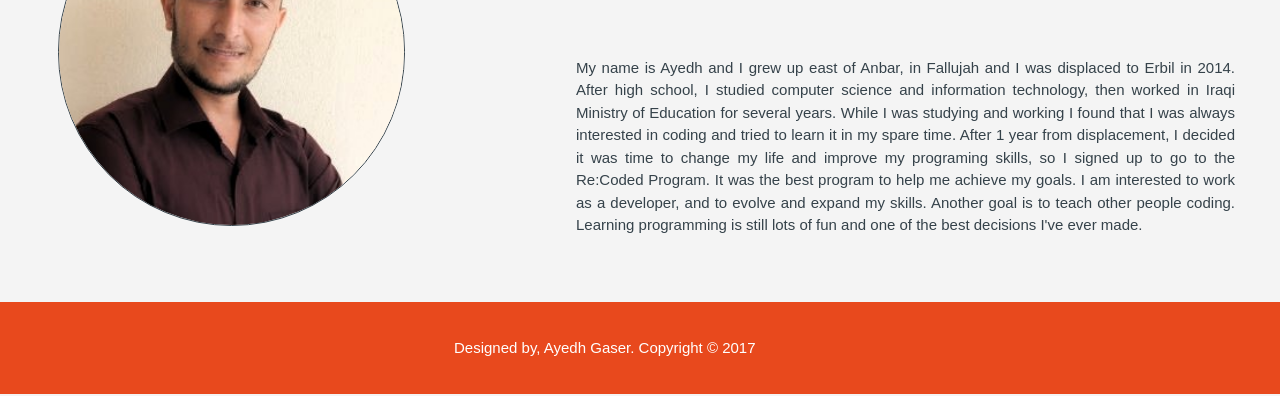
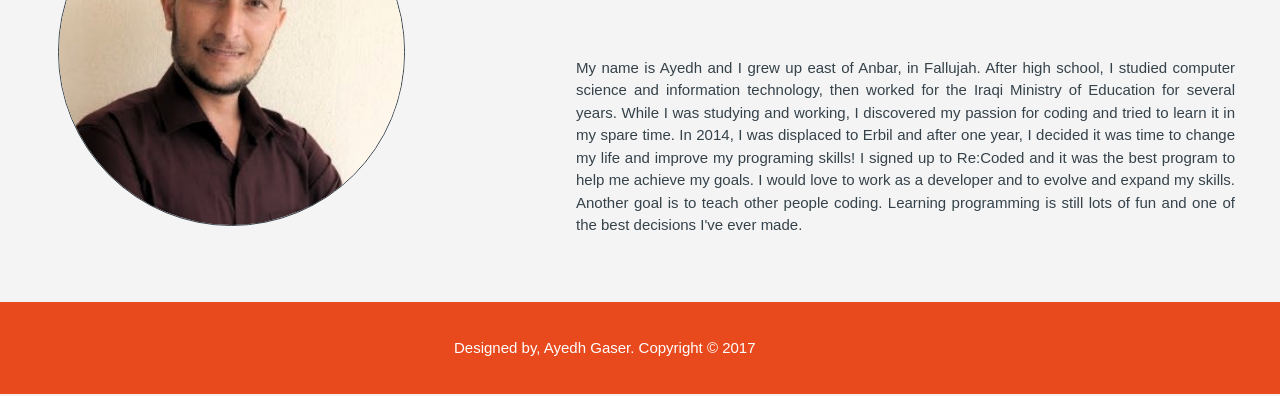
Before and after one commit to AyedhSh/AyedhSh.github.io, a plain HTML site: page about.html in a window 1280 px wide. Shown: the part 404-800 px from the top of the page. Drawn offline with Linux system fonts and the light colour scheme; a web font is replaced by a local one.

Commit message:
correct a small grammatical errors in about me page

```diff
--- a/about.html
+++ b/about.html
@@ -53,7 +53,7 @@
     <p id="bigtitle">Hello! <br><span id=smalltitle>A bit about me:</span><br>
     </p>
 
-    <p id="text">My name is Ayedh and I grew up east of Anbar, in Fallujah and I was displaced to Erbil in 2014. After high school, I studied computer science and information technology, then worked in Iraqi Ministry of Education for several years. While I was studying and working I found that I was always interested in coding and tried to learn it in my spare time. After 1 year from displacement, I decided it was time to change my life and improve my programing skills, so I signed up to go to the Re:Coded Program. It was the best program to help me achieve my goals. I am interested to work as a developer, and to evolve and expand my skills. Another goal is to teach other people coding. Learning programming is still lots of fun and one of the best decisions I've ever made. </p>
+    <p id="text">My name is Ayedh and I grew up east of Anbar, in Fallujah. After high school, I studied computer science and information technology, then worked for the Iraqi Ministry of Education for several years. While I was studying and working, I discovered my passion for coding and tried to learn it in my spare time. In 2014, I was displaced to Erbil and after one year, I decided it was time to change my life and improve my programing skills! I signed up to Re:Coded and it was the best program to help me achieve my goals. I would love to work as a developer and to evolve and expand my skills. Another goal is to teach other people coding. Learning programming is still lots of fun and one of the best decisions I've ever made.</p>
     <!-- <p id="smalltitle">A bit about me:</p> -->
   </div>
 
--- a/js/books.js
+++ b/js/books.js
@@ -4,6 +4,7 @@
 // volumeInfo.smallThumbnail.thumbnail == small image book
 $('button').click(function(){
   // var whichBookYouWantToSearchFor = "Frankenstein";
+  $('#table1').html('');
 var whichBookYouWantToSearchFor2 = $('input').val();
 console.log(whichBookYouWantToSearchFor2);
 
```
